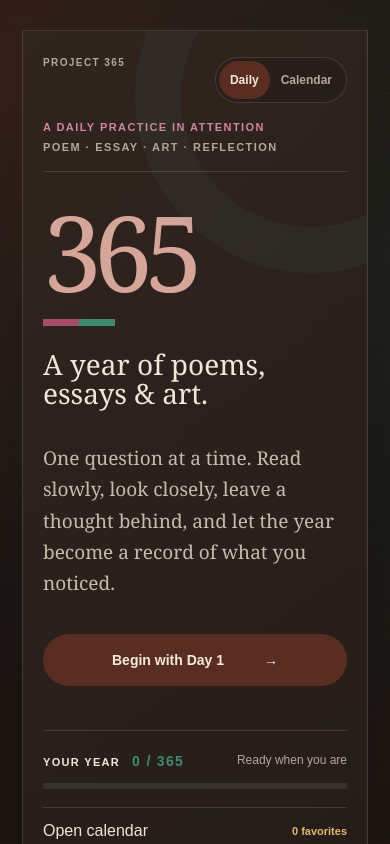
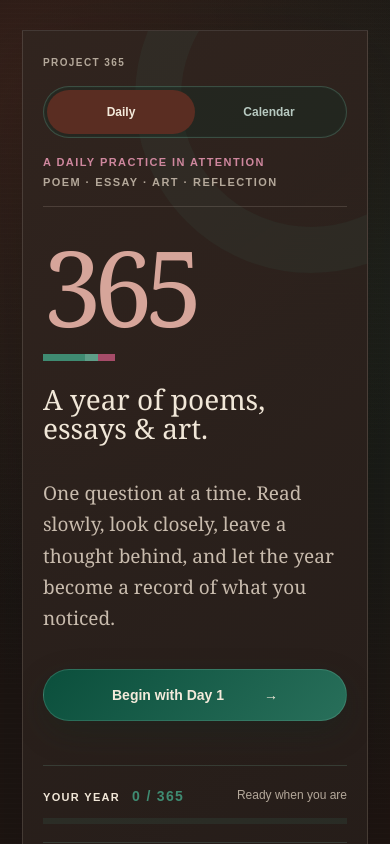
Before and after one commit to nicklee583/Project-365, a React (Vite) app: page / in a window 390 px wide. Shown: the top 844 px of the page. Built offline with nearby package versions, Linux system fonts and the light colour scheme.

Commit message:
Add files via upload

```diff
--- a/src/components/AppTabs.jsx
+++ b/src/components/AppTabs.jsx
@@ -1,17 +1,25 @@
-export default function AppTabs({ active, onHome, onCalendar, favoriteCount = 0 }) {
+export default function AppTabs({
+  active,
+  onHome,
+  onCalendar,
+  favoriteCount = 0
+}) {
   return (
     <nav className="appTabs" aria-label="Primary navigation">
       <button
         type="button"
-        className={active === "home" ? "active" : ""}
+        className={active === "home" || active === "day" ? "active" : ""}
         onClick={onHome}
+        aria-current={active === "home" || active === "day" ? "page" : undefined}
       >
         <span>Daily</span>
       </button>
+
       <button
         type="button"
         className={active === "calendar" ? "active" : ""}
         onClick={onCalendar}
+        aria-current={active === "calendar" ? "page" : undefined}
       >
         <span>Calendar</span>
         {favoriteCount > 0 ? <small>{favoriteCount} ★</small> : null}
--- a/src/styles.css
+++ b/src/styles.css
@@ -1118,3 +1118,254 @@ body::before {
   .homeCalendarLink { grid-template-columns: 1fr auto; }
   .homeCalendarLink > span:last-child { display: none; }
 }
+/* =========================================================
+   V4.1 — CALENDAR NAV FIX + PHHTHALO REBALANCE
+   ========================================================= */
+
+/* Decorative layers must never intercept navigation clicks. */
+.homeHero::after {
+  pointer-events: none;
+  z-index: 0;
+}
+
+.homeHero > * {
+  position: relative;
+  z-index: 1;
+}
+
+.homeNavRow,
+.calendarBrandRow,
+.dayHeaderCenter,
+.appTabs {
+  position: relative;
+  z-index: 4;
+}
+
+/* Make the navigation feel more intentionally green. */
+.appTabs {
+  border-color: rgba(117, 180, 159, .28);
+  background: rgba(6, 51, 38, .24);
+  box-shadow: inset 0 0 0 1px rgba(63, 139, 114, .05);
+}
+
+.appTabs button {
+  color: #b7c9c1;
+}
+
+.appTabs button:hover {
+  background: rgba(63, 139, 114, .14);
+  color: #d8eee6;
+}
+
+.appTabs button:first-child.active {
+  background: var(--mahogany);
+  color: var(--cream);
+}
+
+.appTabs button:nth-child(2).active {
+  background: var(--phthalo);
+  color: #f5fff9;
+}
+
+/* Phthalo becomes a stronger primary interaction color. */
+.primaryButton {
+  background: linear-gradient(135deg, #0b4f3c, #286f5a);
+  border: 1px solid rgba(117, 180, 159, .28);
+  box-shadow: 0 12px 34px rgba(6, 51, 38, .20);
+}
+
+.primaryButton:hover {
+  background: linear-gradient(135deg, #0d5b46, #347e68);
+}
+
+.secondaryButton {
+  border-color: rgba(117, 180, 159, .55);
+  background: rgba(11, 79, 60, .10);
+}
+
+.homeProgress {
+  border-top-color: rgba(117, 180, 159, .20);
+}
+
+.homeProgressTrack {
+  background: rgba(63, 139, 114, .13);
+}
+
+.homeProgressTrack span {
+  background: linear-gradient(90deg, var(--phthalo), #66a991 68%, var(--maroon));
+}
+
+.homeCalendarLink {
+  border-top-color: rgba(117, 180, 159, .20);
+}
+
+.homeCalendarLink:hover {
+  color: #9fd0bf;
+}
+
+.homeCalendarLink strong {
+  color: #8fc9b6;
+}
+
+.titleRule {
+  background: linear-gradient(
+    90deg,
+    var(--phthalo) 0 58%,
+    #5e9e88 58% 76%,
+    var(--maroon) 76%
+  );
+}
+
+.family,
+.jumpForm button {
+  color: #8fc9b6;
+}
+
+.partProgress span {
+  background: linear-gradient(90deg, var(--phthalo), #6bb09a);
+}
+
+.reflectionPanel {
+  border-color: rgba(117, 180, 159, .30);
+  background:
+    radial-gradient(circle at 96% -8%, rgba(63,139,114,.36), transparent 24rem),
+    radial-gradient(circle at 2% 105%, rgba(166,76,105,.18), transparent 22rem),
+    linear-gradient(145deg, #072d23, #0a4234 64%, #27211d);
+}
+
+.completionPanel {
+  border-color: rgba(63, 139, 114, .26);
+  background:
+    linear-gradient(135deg, rgba(11,79,60,.19), rgba(90,45,34,.24));
+}
+
+.completionButton {
+  border-color: var(--phthalo);
+  background: var(--phthalo);
+}
+
+.completionButton:hover {
+  background: #357b65;
+}
+
+.calendarHeader {
+  border-color: rgba(117, 180, 159, .22);
+  background:
+    radial-gradient(circle at 100% 0%, rgba(63,139,114,.30), transparent 30rem),
+    radial-gradient(circle at 15% 110%, rgba(90,45,34,.42), transparent 24rem),
+    linear-gradient(145deg, rgba(24,61,49,.88), rgba(31,23,20,.97));
+}
+
+.calendarHero h1 {
+  color: #a8d2c3;
+}
+
+.calendarStats {
+  border-color: rgba(117, 180, 159, .18);
+}
+
+.calendarStats strong {
+  color: #b8ddcf;
+}
+
+.calendarFilterRow button {
+  border-color: rgba(117, 180, 159, .18);
+  background: rgba(11,79,60,.06);
+}
+
+.calendarFilterRow button:hover {
+  border-color: rgba(117, 180, 159, .42);
+  color: #cbe5dc;
+}
+
+.calendarFilterRow button.active {
+  border-color: var(--phthalo);
+  background: var(--phthalo);
+  color: #f7fff9;
+}
+
+.movementCalendar {
+  border-color: rgba(117, 180, 159, .13);
+  background:
+    linear-gradient(135deg, rgba(11,79,60,.07), rgba(33,26,23,.83) 40%);
+}
+
+.movementCalendar > header > span {
+  color: #8fc9b6;
+}
+
+.calendarDay:hover {
+  border-color: rgba(117, 180, 159, .42);
+  background: rgba(63,139,114,.08);
+}
+
+.calendarDay.isProgress {
+  border-color: rgba(117,180,159,.25);
+  background:
+    linear-gradient(135deg, rgba(11,79,60,.13), rgba(90,45,34,.24));
+}
+
+.calendarDay.isComplete {
+  border-color: rgba(117,180,159,.52);
+  background: rgba(63,139,114,.20);
+}
+
+/* Keep Daily / Calendar accessible on tablets and phones. */
+@media (max-width: 900px) {
+  .dayHeader {
+    grid-template-columns: 1fr auto;
+    grid-template-rows: auto auto;
+    gap: 12px 14px;
+    padding: 12px 0 18px;
+  }
+
+  .dayHeaderCenter {
+    display: block;
+    grid-column: 1 / -1;
+    grid-row: 2;
+    justify-self: stretch;
+    width: 100%;
+  }
+
+  .dayHeaderCenter .appTabs {
+    display: flex;
+    width: 100%;
+  }
+
+  .dayHeaderCenter .appTabs button {
+    flex: 1 1 50%;
+    justify-content: center;
+  }
+
+  .headerStatus {
+    grid-column: 2;
+    grid-row: 1;
+  }
+
+  .wordmark {
+    grid-column: 1;
+    grid-row: 1;
+  }
+}
+
+@media (max-width: 680px) {
+  .homeNavRow,
+  .calendarBrandRow {
+    flex-wrap: wrap;
+  }
+
+  .homeNavRow .appTabs,
+  .calendarBrandRow .appTabs {
+    width: 100%;
+  }
+
+  .homeNavRow .appTabs button,
+  .calendarBrandRow .appTabs button {
+    flex: 1 1 50%;
+    justify-content: center;
+  }
+
+  .appTabs button {
+    min-height: 44px;
+  }
+}
```
Also changed, not shown: 1 other file (tests, documents, lock files or other folders).
